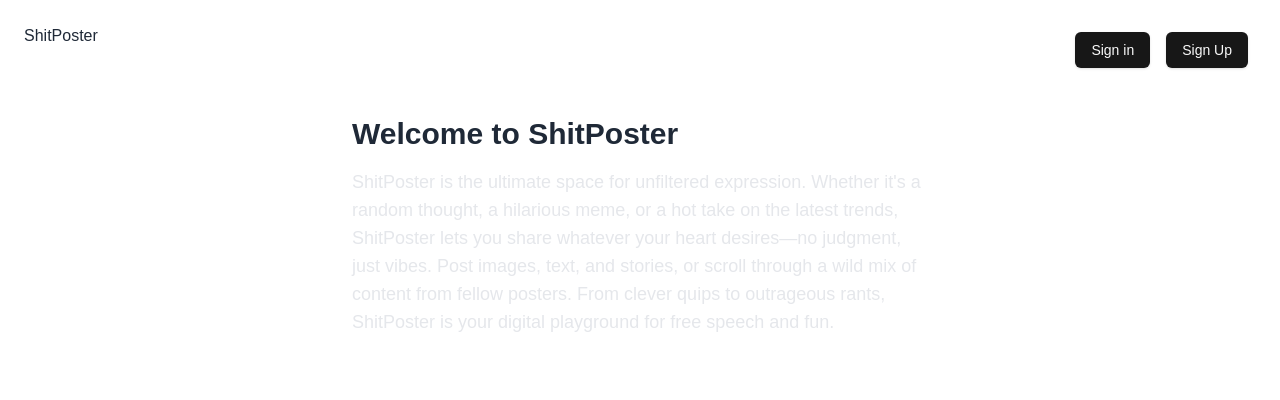
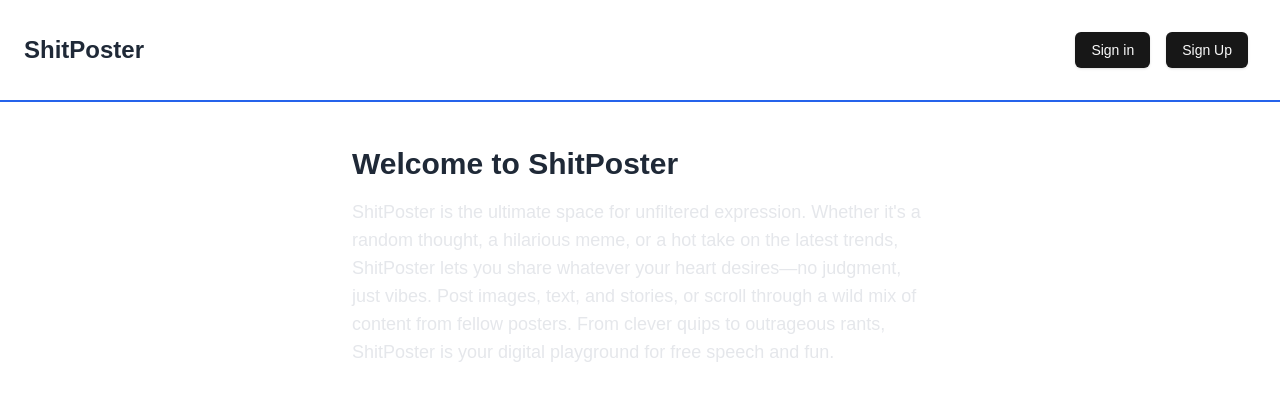
Before and after one commit to BullDogPatch/week9-assignment, a Next.js app: page / in a window 1280 px wide. Shown: the top 400 px of the page. Built offline with nearby package versions, Linux system fonts and the light colour scheme; no server answers.

Commit message:
update header styles

```diff
--- a/src/components/Header.tsx
+++ b/src/components/Header.tsx
@@ -6,11 +6,14 @@ import {
   UserButton,
 } from '@clerk/nextjs';
 import { Button } from './ui/button';
+import Link from 'next/link';
 
 const Header = () => {
   return (
-    <header className='flex justify-between p-6'>
-      <h1>ShitPoster</h1>
+    <header className='flex justify-between items-center p-6 border-b-2 border-blue-600 mb-7'>
+      <Link href='/'>
+        <h1 className='font-bold text-2xl'>ShitPoster</h1>
+      </Link>
       <div>
         <SignedOut>
           <SignInButton>
```
